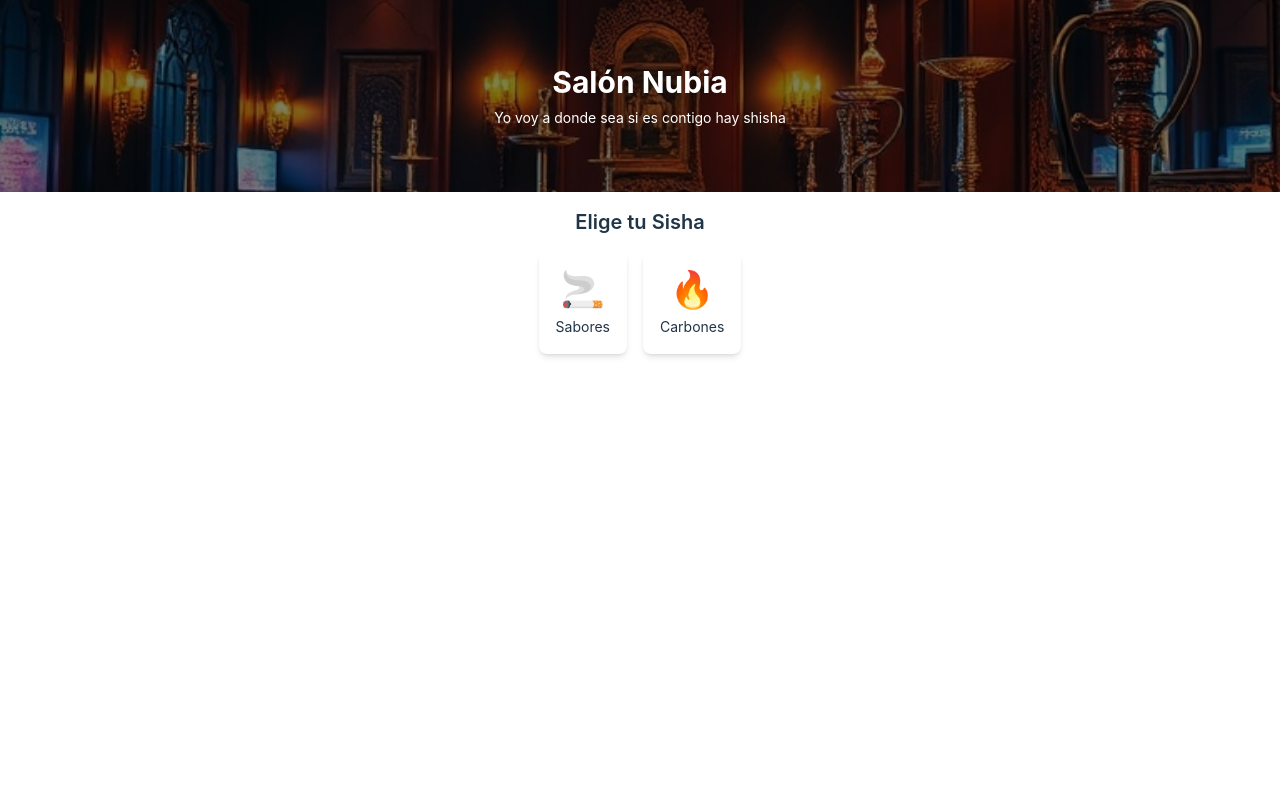
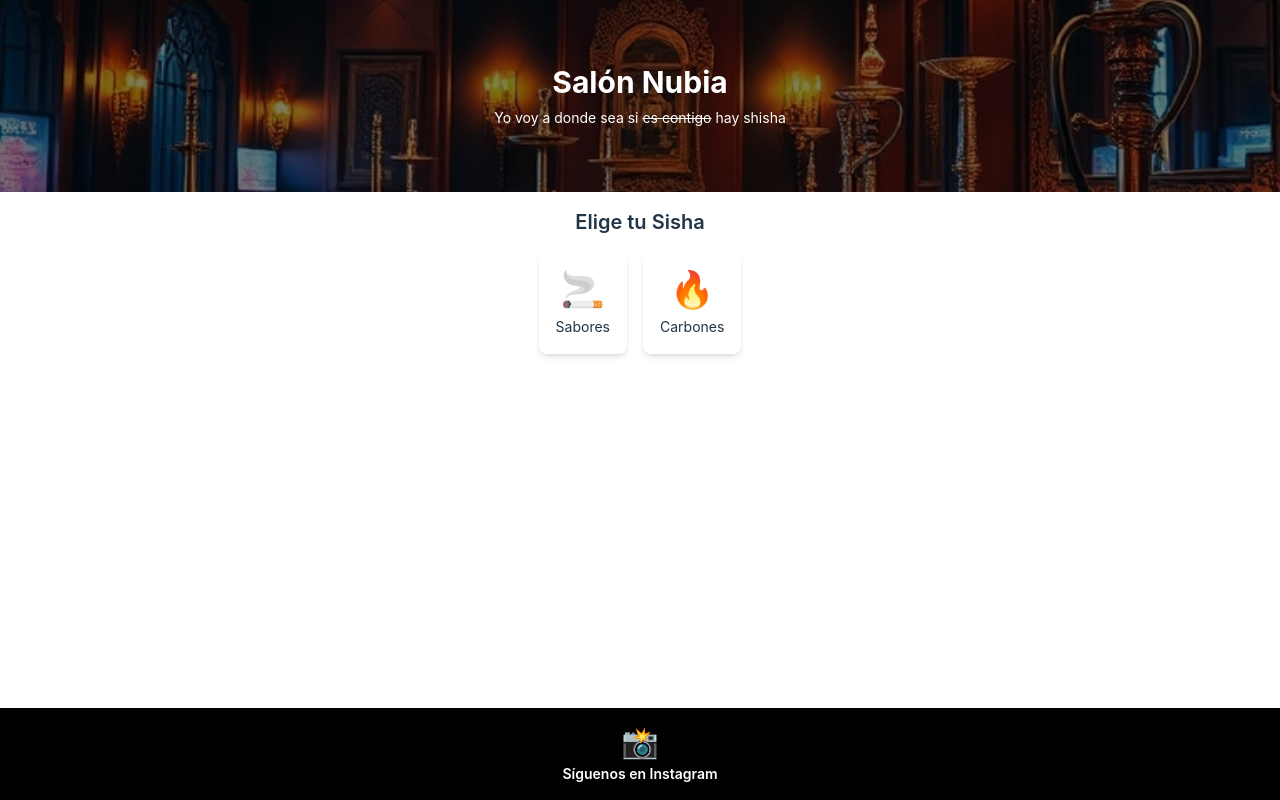
Before and after one commit to rhidalgojimenez86/Nubia-Loungue, a React (Vite) app in the folder frontend/nubia/: page / in a window 1280 px wide. Shown: the top 800 px of the page. Built offline with nearby package versions, Linux system fonts and the light colour scheme; no server answers.

Commit message:
Ajuste página principal

```diff
--- a/frontend/nubia/src/App.jsx
+++ b/frontend/nubia/src/App.jsx
@@ -10,7 +10,7 @@ function App() {
     <Router>
       <div className="flex flex-col min-h-screen">
         <Header />
-        <div className="flex-1"> {/* Este div asegura que el contenido crezca */}
+        <div className="flex-1">
           <Routes>
             <Route path="/" element={<Home />} />
             <Route path="/sabores" element={<FlavorSelection />} />
--- a/frontend/nubia/src/components/Footer.jsx
+++ b/frontend/nubia/src/components/Footer.jsx
@@ -1,6 +1,6 @@
 const Footer = () => {
   return (
-    <footer className="bg-black text-white p-4 flex flex-col items-center">
+    <footer className="w-full bg-black text-white p-4 flex flex-col items-center mt-auto">
       <a href="https://www.instagram.com" target="_blank" rel="noopener noreferrer" className="flex flex-col items-center hover:text-gray-400 transition duration-300">
         <span className="text-3xl">📸</span>
         <span className="mt-1 text-sm font-semibold">Síguenos en Instagram</span>
--- a/frontend/nubia/src/components/Header.jsx
+++ b/frontend/nubia/src/components/Header.jsx
@@ -8,7 +8,7 @@ const Header = () => {
         <div className="absolute inset-0 bg-black bg-opacity-50 flex flex-col justify-center items-center">
           <h1 className="text-white text-3xl font-bold text-center">Salón Nubia</h1>
           <p className="text-white text-sm mt-2 text-center">
-            Yo voy a donde sea si es contigo hay shisha
+            Yo voy a donde sea si <span className="line-through">es contigo</span> hay shisha
           </p>
         </div>
       </div>
--- a/frontend/nubia/src/components/MainSection.jsx
+++ b/frontend/nubia/src/components/MainSection.jsx
@@ -4,7 +4,7 @@ const MainSection = () => {
   const navigate = useNavigate();
 
   return (
-    <main className="p-4">
+    <main className="p-4 flex-col items-center">
       <h2 className="text-xl font-semibold text-center mb-4">Elige tu Sisha</h2>
       <div className="flex justify-center space-x-4">
         {/* Botón Sabores con navegación */}
--- a/frontend/nubia/src/index.css
+++ b/frontend/nubia/src/index.css
@@ -82,10 +82,6 @@ html, body, #root {
   box-sizing: border-box;
 }
 
-main {
-  min-height: 100vh;  /* Asegura que el contenedor principal ocupe al menos toda la altura de la pantalla */
-  width: 100%;        /* Asegura que ocupe el 100% del ancho */
-}
 
 /* Clase para ocupar todo el ancho en todas las páginas */
 .page-container {
--- a/frontend/nubia/src/pages/Home.jsx
+++ b/frontend/nubia/src/pages/Home.jsx
@@ -1,36 +1,9 @@
 import MainSection from "../components/MainSection";
-import { useState, useEffect } from "react";
-import axios from "axios";
 
 function Home() {
-  const [qrCodes, setQrCodes] = useState([]);
-
-  useEffect(() => {
-    const fetchQRCodes = async () => {
-      try {
-        const { data } = await axios.get("http://localhost:5000/api/tables/qr");
-        setQrCodes(data);
-      } catch (error) {
-        console.error("Error al obtener los códigos QR", error);
-      }
-    };
-
-    fetchQRCodes();
-  }, []);
-
   return (
-    <div >
+    <div>
       <MainSection />
-      <h2>Códigos QR de las Mesas</h2>
-      <ul>
-        {qrCodes.map((qr) => (
-          <li key={qr.tableNumber}>
-            Mesa {qr.tableNumber}
-            <br />
-            <img src={qr.qrCode} alt={`QR Mesa ${qr.tableNumber}`} />
-          </li>
-        ))}
-      </ul>
     </div>
   );
 }
```
